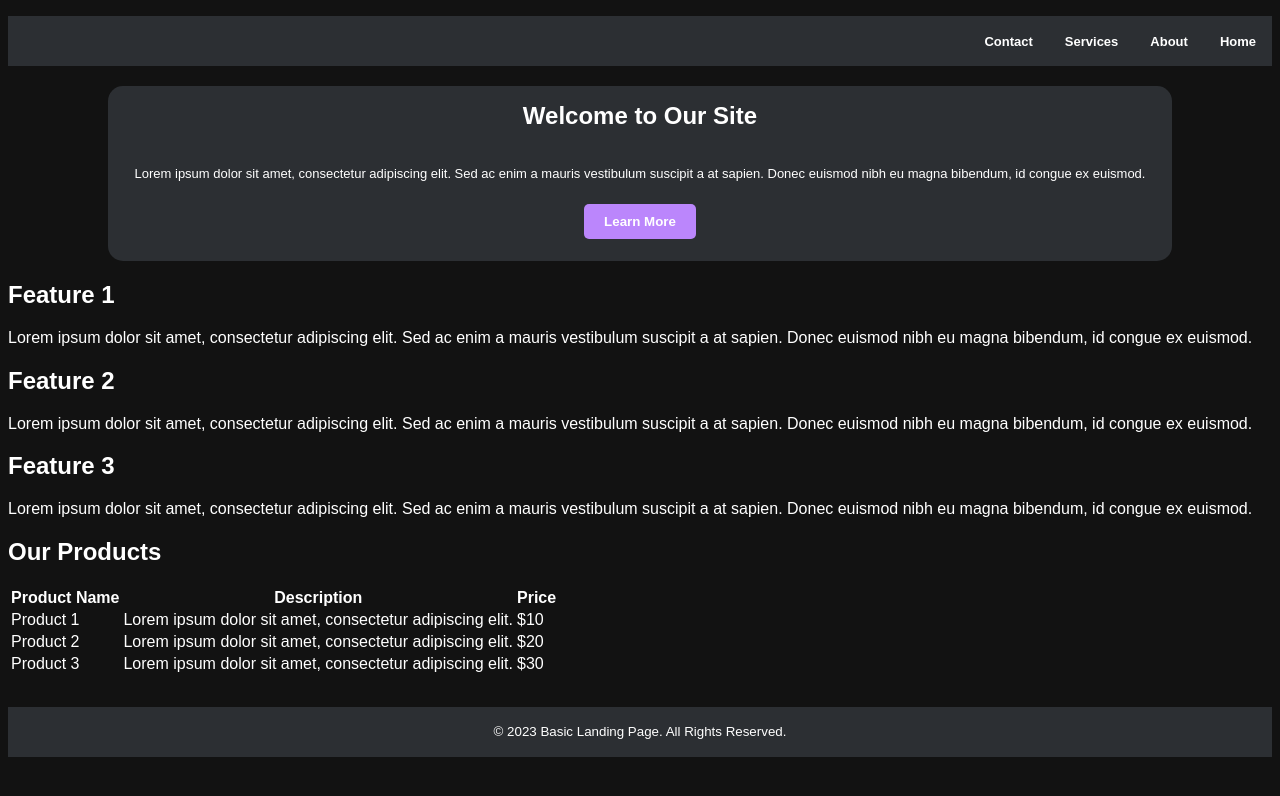
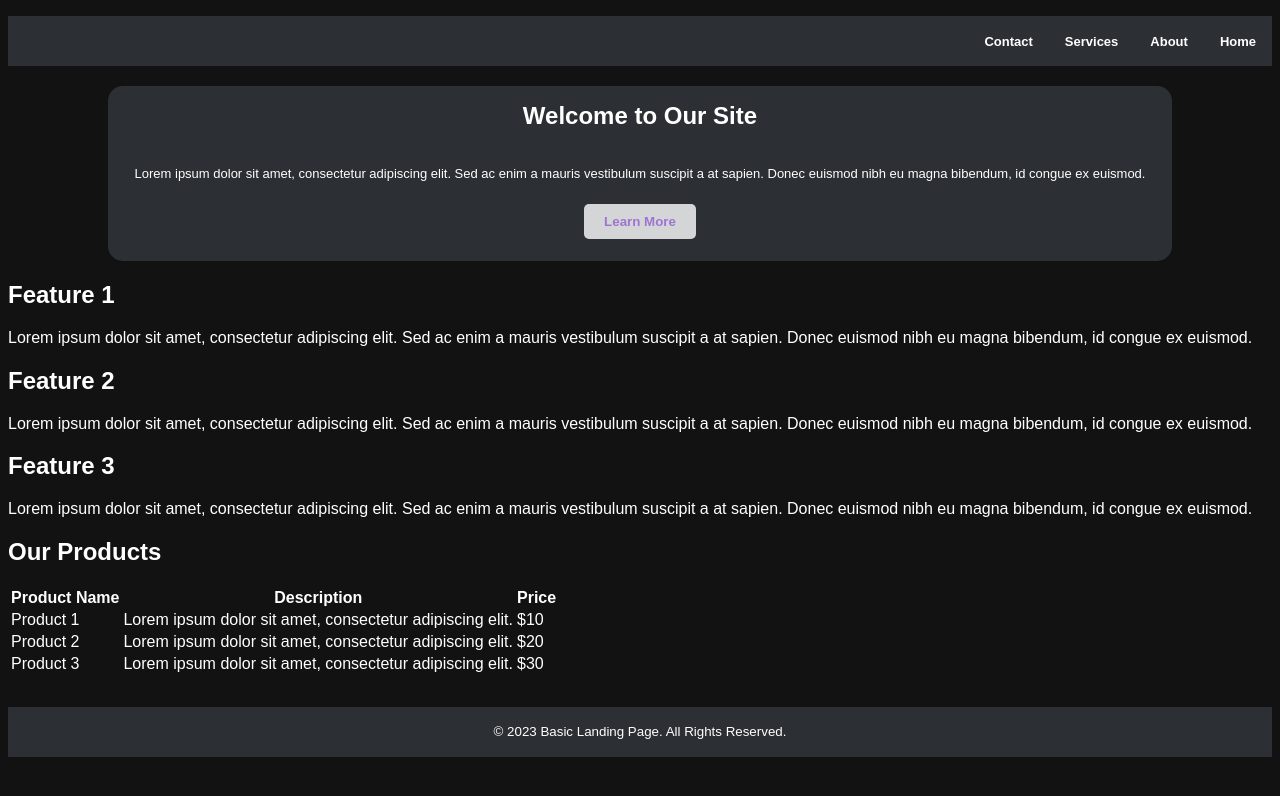
Before and after one commit to PedroIgorFP/desafio_aula_college, a plain HTML site: page index.html in a window 1280 px wide. In both pictures the pointer is over the link "Learn More". Drawn offline with Linux system fonts and the light colour scheme.

Commit message:
mais uma atualização

```diff
--- a/style.css
+++ b/style.css
@@ -102,7 +102,15 @@ nav li a:hover {
     font-weight: bold;
     font-size: smaller;
     border-radius: 5px;
+    transition: opacity 0.5s ease-in-out;
 }
+
+.section1 a:hover {
+    background-color: var(--on-surface);
+    color: var(--primary);
+    opacity: 0.8;
+}
+
 
 footer p{
     background-color: var(--surface);
```
